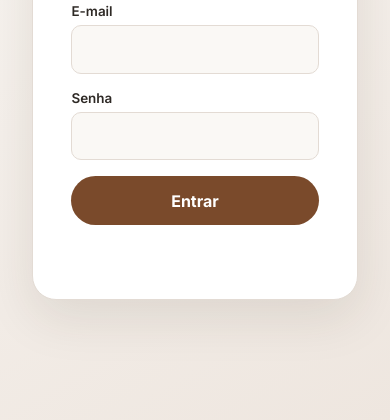
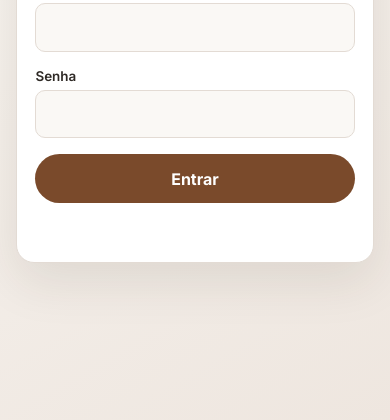
Before and after one commit to Duduzzn22/massoterapeuta-home, a plain HTML site: page admin.html in a window 390 px wide. Shown: the part 424-844 px from the top of the page. Drawn offline with nearby package versions, Linux system fonts and the light colour scheme; a script that the page names is missing.

Commit message:
style: load admin mobile hardening

```diff
--- a/admin.html
+++ b/admin.html
@@ -10,6 +10,7 @@
   <link href="https://fonts.googleapis.com/css2?family=Inter:wght@400;500;600;700&family=Playfair+Display:wght@600;700&display=swap" rel="stylesheet" />
   <link rel="icon" type="image/svg+xml" href="assets/favicon.svg" />
   <link rel="stylesheet" href="Css/admin.css" />
+  <link rel="stylesheet" href="Css/admin-mobile.css" />
 </head>
 <body>
   <main class="admin-page">
```
